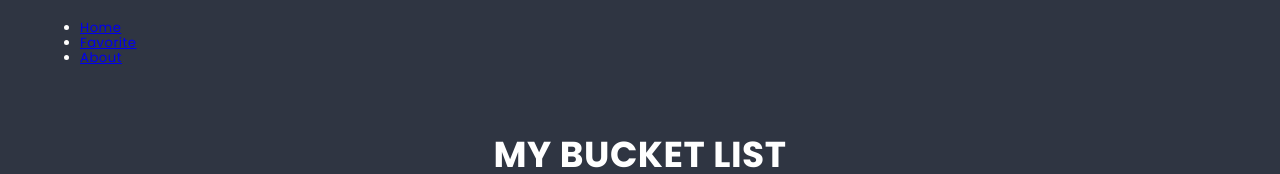
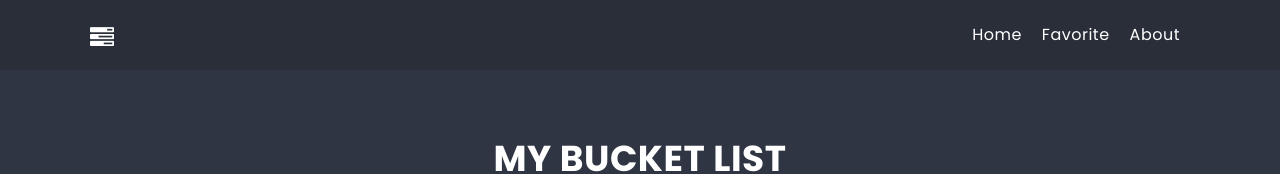
Before and after one commit to msedkiewicz/kodilla-module-15-to-do-app, a React (Create React App) app: page / in a window 1280 px wide. Shown: the top 174 px of the page. Built offline with nearby package versions, Linux system fonts and the light colour scheme.

Commit message:
Fix NavBar styling; add missing styles

```diff
--- a/src/components/NavBar/NavBar.js
+++ b/src/components/NavBar/NavBar.js
@@ -2,20 +2,28 @@ import styles from "./NavBar.module.scss";
 import Container from "../Container/Container";
 import { Link } from "react-router-dom";
 import { BrowserRouter } from "react-router-dom";
-
 const NavBar = () => {
-    return (
-      <nav className={styles.navigaton} >
-        <Container>
+  return (
+    <nav className={styles.navbar}>
+      <Container>
         <BrowserRouter>
-            <Link to="/"></Link>
-            <ul className={styles.navigaton}>
-                <li><Link to="/">Home</Link></li>
-                <li><Link to="/favorite">Favorite</Link></li>
-                <li><Link to="/about">About</Link></li>
+          <div className={styles.navigation}>
+          <i className={styles.icon + " fa fa-tasks"} aria-hidden="true"><Link to="/" /></ i>
+            <ul>
+              <li>
+                <Link to="/">Home</Link>
+              </li>
+              <li>
+                <Link to="/favorite">Favorite</Link>
+              </li>
+              <li>
+                <Link to="/about">About</Link>
+              </li>
             </ul>
+          </div>
         </BrowserRouter>
-        </Container>
-    </nav>);
-}
-    export default NavBar;
+      </Container>
+    </nav>
+  );
+};
+export default NavBar;
--- a/src/components/NavBar/NavBar.module.scss
+++ b/src/components/NavBar/NavBar.module.scss
@@ -1,7 +1,43 @@
-@import '../../styles/settings.scss';
+@import "../../styles/settings.scss";
 
+.navbar {
+  background-color: darken($color-dark, 3%);
+  margin-top: -20px;
+}
 .navigation {
-    background: red !important;//darken($color-dark, 3%);;
-    z-index: 10;
-    color: red !important;
+  font-size: 16px;
+  display: flex;
+  justify-content: space-between;
+  color: $color-light;
 }
+.navigation .icon {
+    margin: 25px 0 0 50px;
+    font-size: 24px;
+}
+.navigation a {
+  color: $color-light;
+  text-decoration: none;
+}
+
+.navigation ul {
+    list-style: none;
+    display: flex;
+    flex-direction: row;
+    margin-right: 50px;
+}
+
+@media all and (max-width: 400px){
+    .navigation .icon {
+        margin: 25px 0 0 20px;
+    }
+    .navigation ul {
+        list-style: none;
+        display: flex;
+        flex-direction: column;
+        margin-right: 10px;
+    }
+}
+
+.navigation ul li {
+    padding: 10px;
+}
```
